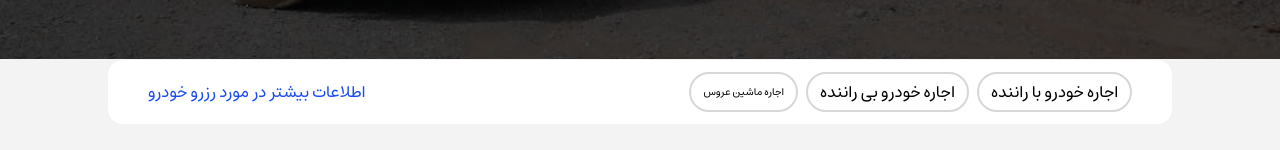
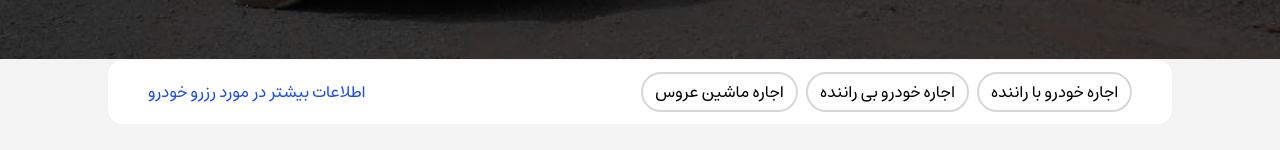
Before and after one commit to MaedeRabiei/auto-rent, a website built with Vite: page index.html in a window 1280 px wide. Shown: the part 732-882 px from the top of the page. Built offline with nearby package versions, Linux system fonts and the light colour scheme.

Commit message:
rent card 10%

```diff
--- a/src/style.css
+++ b/src/style.css
@@ -64,7 +64,3 @@ body {
         @apply duration-300 ease-in-out hover:-translate-y-0.5 border-neutral-100 border-2 text-black hover:bg-primary-500 hover:text-white ;
     }
 }
-
-.s-small {
-    font-size: 10px;
-}
```
